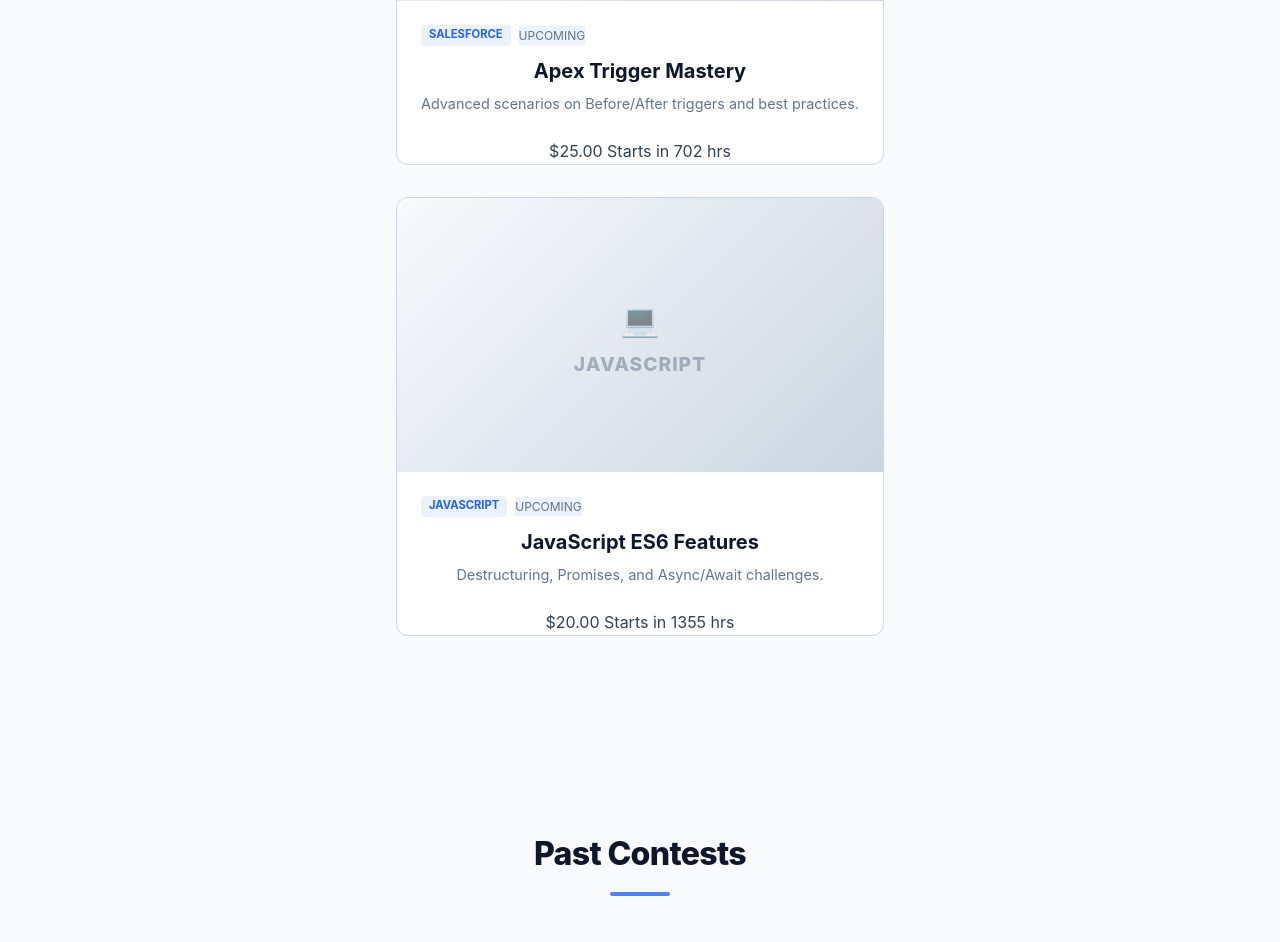
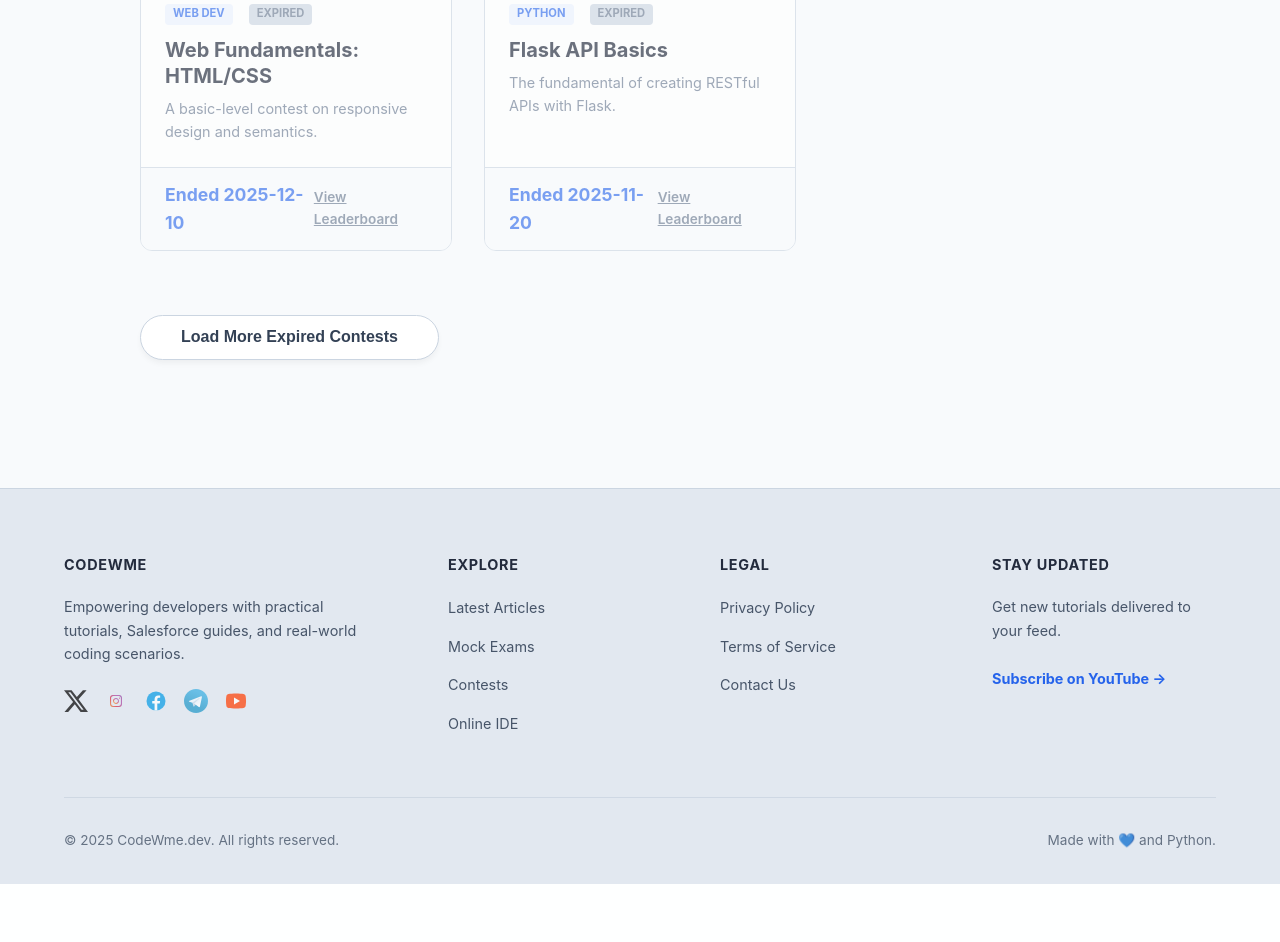
Before and after one commit to Abhay420000/codewme-website, a Flask app: page /contest in a window 1280 px wide. Shown: the part 1881-2823 px from the top of the page. After the commit the page ends 2765 px from the top, so only its background shows below. Run offline with Flask 3, Linux system fonts and the light colour scheme; some libraries are stand-ins or nearby versions.

Commit message:
Update contest.css
styled the contest page

```diff
--- a/static/styles/contest.css
+++ b/static/styles/contest.css
@@ -1,29 +1,19 @@
 /* =========================================
-   CONTEST PAGE STYLES
+   CONTEST PAGE STYLES (NEW CARD LAYOUT)
    ========================================= */
 
 .contest-container {
-    text-align: center;
-    padding: 6rem 1.5rem;
-    min-height: 60vh; /* Keeps footer at bottom */
-    display: flex;
-    flex-direction: column;
-    align-items: center;
-    justify-content: center;
+    padding: 2rem 0 4rem;
+    max-width: 1000px; /* Constrain content width */
+    margin: 0 auto;
 }
 
 .contest-icon {
-    font-size: 5rem;
-    margin-bottom: 1.5rem;
+    font-size: 4rem;
+    margin-bottom: 1rem;
     display: inline-block;
-    /* Subtle floating animation */
-    animation: float 3s ease-in-out infinite;
-}
-
-@keyframes float {
-    0% { transform: translateY(0px); }
-    50% { transform: translateY(-15px); }
-    100% { transform: translateY(0px); }
+    color: var(--primary);
+    animation: none; /* Remove previous floating animation */
 }
 
 .contest-title {
@@ -32,6 +22,7 @@
     color: var(--text-header);
     margin-bottom: 1rem;
     letter-spacing: -0.02em;
+    text-align: center;
 }
 
 .contest-sub {
@@ -39,57 +30,89 @@
     color: var(--text-muted);
     margin-bottom: 3rem;
     max-width: 600px;
+    margin-left: auto;
+    margin-right: auto;
+    text-align: center;
 }
 
-/* Coming Soon Card */
-.coming-soon-card {
-    background-color: var(--bg-card);
-    padding: 3rem;
-    border-radius: 1rem;
-    border: 1px solid var(--border-color);
-    box-shadow: var(--shadow);
-    max-width: 500px;
-    width: 100%;
-    position: relative;
-    overflow: hidden;
+/* Contest Card Specifics (Extends styles from home.css) */
+
+.contest-item {
+    text-decoration: none;
+    display: flex; /* Ensure it starts as flex for the JS */
+    flex-direction: column;
 }
 
-/* Decorative top bar */
-.coming-soon-card::before {
-    content: "";
-    position: absolute;
-    top: 0; left: 0; right: 0;
-    height: 6px;
-    background: linear-gradient(90deg, var(--primary), #8b5cf6);
+.contest-footer {
+    padding: 0.8rem 1.5rem;
+    border-top: 1px solid var(--border-color);
+    display: flex;
+    justify-content: space-between;
+    align-items: center;
+    background-color: var(--bg-body);
 }
 
-.card-heading {
-    font-size: 1.5rem;
+.contest-price {
     font-weight: 700;
-    color: var(--text-header);
-    margin-bottom: 1rem;
+    color: var(--primary);
+    font-size: 1.1rem;
 }
 
-.card-text {
+.contest-time-left {
+    font-size: 0.9rem;
+    font-weight: 600;
     color: var(--text-muted);
-    margin-bottom: 2rem;
-    line-height: 1.6;
 }
 
-.btn-back {
-    display: inline-block;
-    background-color: var(--ad-bg);
-    color: var(--text-main);
-    padding: 0.8rem 2rem;
-    border-radius: 2rem;
-    font-weight: 600;
-    text-decoration: none;
-    border: 1px solid var(--border-color);
-    transition: all 0.2s ease;
+.contest-status {
+    padding: 0.1rem 0.5rem;
+    border-radius: 4px;
+    font-weight: 700;
+    text-transform: uppercase;
+    font-size: 0.7rem;
+    margin-left: 0.5rem;
+
+    /* Default Upcoming Style */
+    color: var(--primary);
+    background-color: rgba(37, 99, 235, 0.1);
 }
 
-.btn-back:hover {
+.contest-status.expired {
+    color: var(--text-muted);
     background-color: var(--border-color);
+}
+
+.contest-status#status-c101[style*="background-color: rgb(34, 197, 94)"] {
+    /* LIVE NOW */
+    color: white !important;
+    background-color: #22c55e !important;
+}
+
+
+.expired-item {
+    opacity: 0.6;
+}
+
+.btn-leaderboard {
+    font-size: 0.85rem;
+    font-weight: 600;
+    color: var(--text-muted);
+    text-decoration: underline;
+}
+
+.btn-leaderboard:hover {
     color: var(--text-header);
-    transform: translateY(-2px);
 }
+
+.empty-state {
+    text-align: center;
+    font-style: italic;
+    color: var(--text-muted);
+    padding: 2rem 0;
+    grid-column: 1 / -1;
+}
+
+@media (max-width: 768px) {
+    .contest-title { font-size: 2.25rem; }
+    .contest-sub { font-size: 1.1rem; }
+}
```
